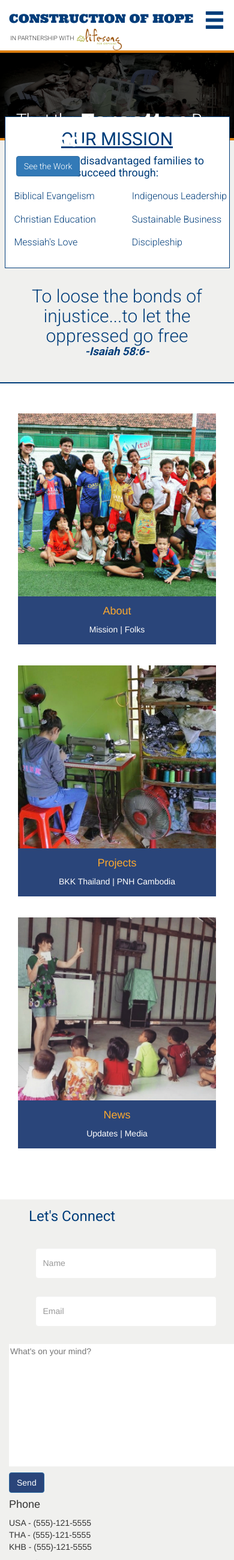
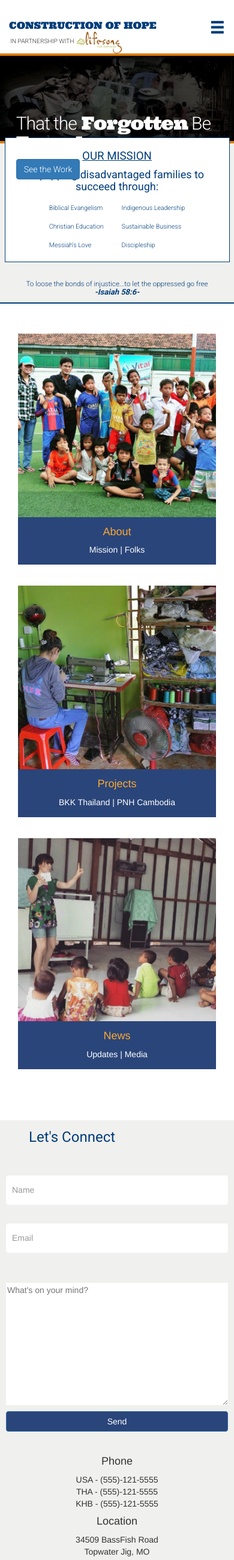
Before and after one commit to Nathan-Bateman/coh, a PHP site: page / in a window 390 px wide. Shown: the whole page at 60% size. Run offline with PHP 8.4, Linux system fonts and the light colour scheme.

Commit message:
header, footer, contact form, bottom image menu all responsive

```diff
--- a/coh/css/main.css
+++ b/coh/css/main.css
@@ -18,7 +18,7 @@ html, body, {
   font-family: 'cohfont';
   color:#003D7A;
   text-transform: uppercase;
-  height: 20pt;
+  font-size: 18pt;
 }
 .sitewrapper {
   position: relative;
@@ -451,20 +451,31 @@ h3.contact-format {
   background-color: rgba(42, 69, 122, 1);
 }
 .fields {
-  padding-left: 4.25em;
+  padding:10px;
+}
+.text-submit {
+  padding:10px;
+}
+.phone-address {
+  padding: 10px;
+}
+textarea {
+  -webkit-box-sizing: border-box;
+  -moz-box-sizing: border-box;
+  box-sizing: border-box;
+  border: none;
+  width: 100%;
 }
 .block {
   width: 100%;
   float: left;
   position: relative;
 }
-textarea {
-  border: red;
-}
+
 /*media breakpoints*/
 
-/*for bottom pics and subtitle*/
-@media (max-width: 769px) {
+/*for bottom pics and subtitle 720*/
+@media (max-width: 780px) {
 
   .space {
       padding-bottom:35px;
@@ -472,9 +483,23 @@ textarea {
   .col-sm-12.bottompics {
 
     padding-left: 25%;
+  }
+.input-height {
+  padding:10px;
+  max-width: none;
+  width:100%;
+  }
+  .form-group {
+    padding-right:15px;
+  }
+  .phone-address {
+    text-align: center;
+  }
+  .send {
+    width:100%;
+  }
 }
-}
-/*for subtitle under COH in header*/
+/*for subtitle under COH in header 860*/
 @media (max-width: 864px) {
     h6.ipwith {
       font-size: 7.7pt;
@@ -482,33 +507,65 @@ textarea {
     }
 }
 
-/*for COH in header*/
-@media (max-width: 460px) {
+/*for COH in header 460*/
+@media (max-width: 320px) {
   h3.cohfont {
-  /*padding-left: 2px;*/
-      font-size: 15pt;
+      font-size: 10pt;
 }
 .hammy {
-    padding-top: .45em;
-    font-size: 2.5em;
+    padding-top: .7em;
+    font-size: 1.5em;
 }
 
 }
+/*for footer*/
+@media (max-width: 299px){
+  .copy {
+    margin-top:0;
+  }
+  .fields {
+    padding-left: -4.25em;
+    width:100%;
+  }
+  textarea {
+    width:100%;
+  }
 
-/*for smart phone (iphone)*/
-@media only screen and (min-device-width: 320px) and (max-device-width: 480px) and (-webkit-min-device-pixel-ratio: 2) and (orientation: portrait) {
-
-  h3.coh {
-  padding-top: 1em;
-  font-size: 12pt;
-  }
-  .footerItem {
+}
+@media (min-width: 210px) and (max-width: 375px){
+.footerItem {
     font-size: 12pt;
 
   }
+  h3.coh {
+    text-align: center;
+  }
   .copy {
-    margin-top:2.2em;
+    margin-top:0;
   }
+
+}
+@media (min-width: 300px) and (max-width: 322px){
+  .copy {
+    margin-top:2em;
+  }
+
+}
+
+
+/*for smart phone (iphone)*/
+@media (min-width: 320px) and (max-width: 480px) {
+
+  h3.cohfont {
+  padding-top: .9em;
+  font-size: 12pt;
+  }
+
+.hammy {
+    padding-top: 1.3em;
+    font-size: 1.8em;
+}
+
   .table-text-left-left {
     text-align: left;
     padding-right: 10px;
--- a/coh/index.php
+++ b/coh/index.php
@@ -202,26 +202,30 @@ session_start();
                 <input type="email" class="form-control input-height" name='emailaddress' placeholder="Email" required>
             </p>
                 <br>
-
           </div>
-  <div class='col-sm-5'>
+        <div class='col-sm-4 text-submit'>
               <textarea class='center' cols='53' rows='10' name='message' placeholder="What's on your mind?"></textarea>
-    <p><input type="hidden" name="token" value="<?php echo $newToken; ?>"></p>
             <p>
-      <button type="submit" name='submit' class="btn btn-primary button">Send</button>
+                <input type="hidden" name="token" value="<?php echo $newToken; ?>"></p>
+            <p>
+                <button type="submit" name='submit' class="btn btn-primary button send">Send</button>
             </p>
           </div>
-  <div class='col-sm-3'>
+        <div class='col-sm-4 phone-address'>
               <h4>Phone</h4>
             <p>
-      USA - (555)-121-5555<br>
-      THA - (555)-121-5555<br>
+                USA - (555)-121-5555
+                <br>
+                THA - (555)-121-5555
+                <br>
                 KHB - (555)-121-5555
             </p>
               <h4>Location</h4>
             <p>
-      34509 BassFish Road<br>
-      Topwater Jig, MO<br>
+                34509 BassFish Road
+                <br>
+                Topwater Jig, MO
+                <br>
                 44567
             </p>
         </div>
```
Lines whose indentation alone changed are shown as unchanged.
